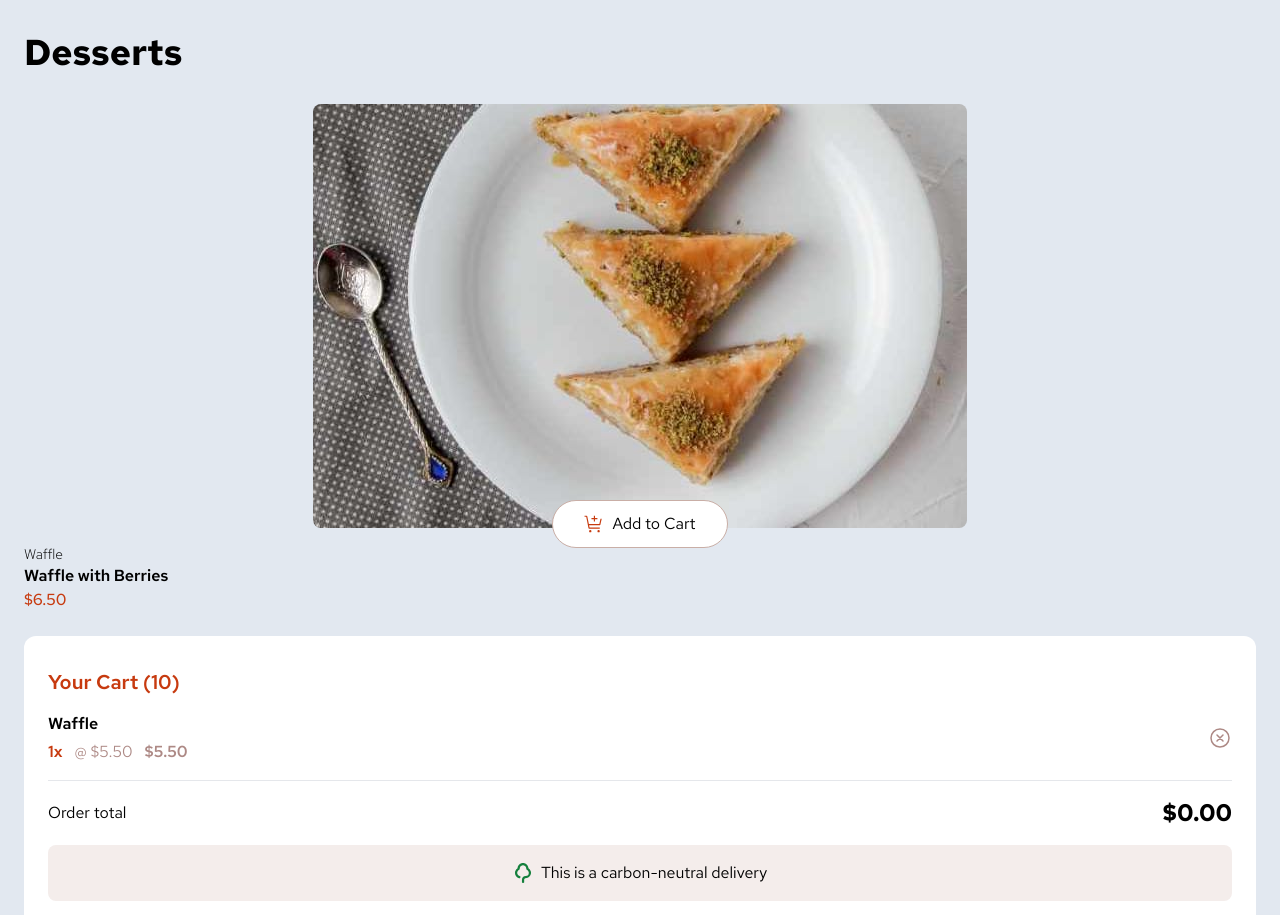
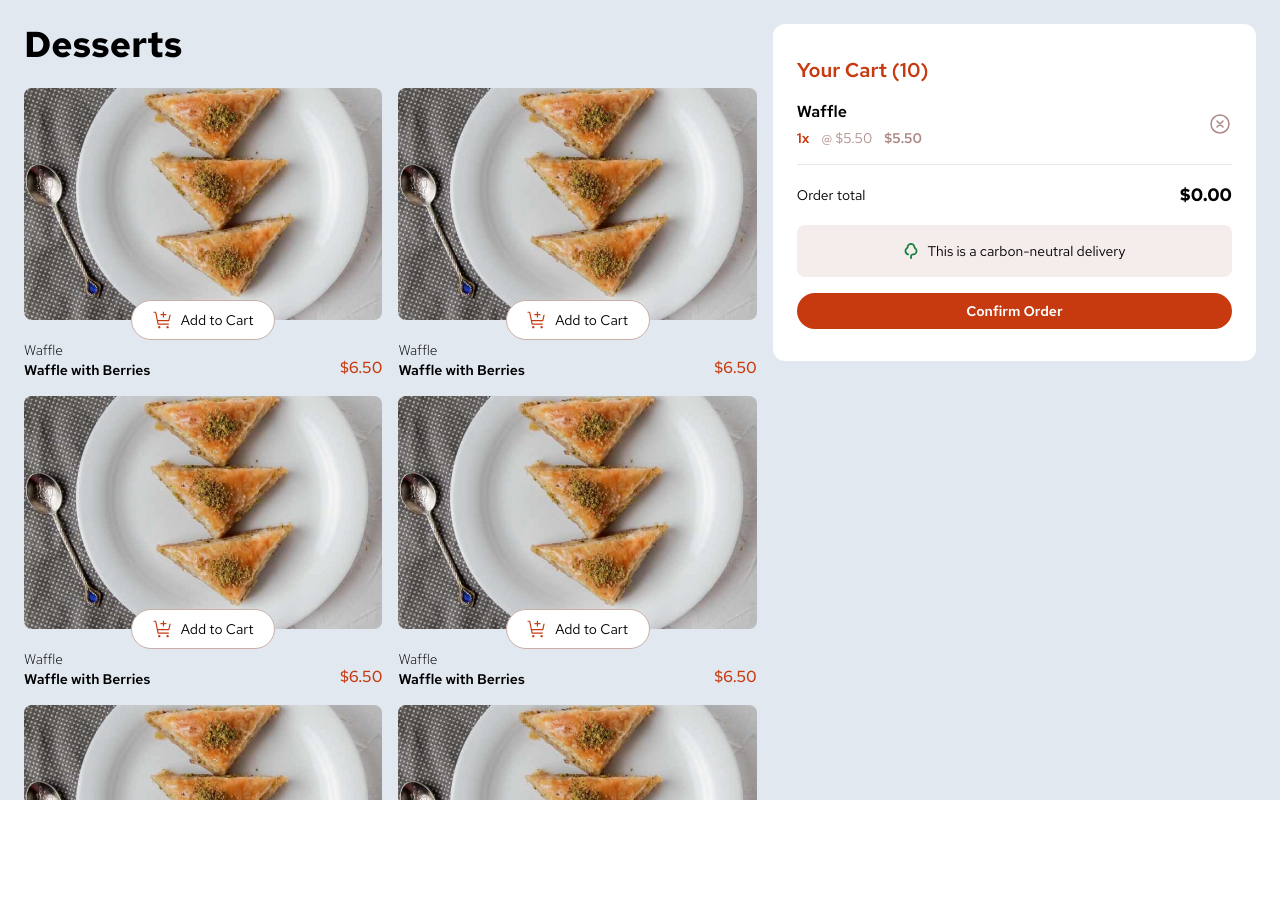
Before and after one commit to yuridapaz/front_end_mentor, a React (Vite) app in the folder product-list-with-cart/: page / in a window 1280 px wide. Shown: the top 915 px of the page. After the commit the page ends 800 px from the top, so only its background shows below. Built offline with nearby package versions, Linux system fonts and the light colour scheme.

Commit message:
tablet design

```diff
--- a/product-list-with-cart/src/App.tsx
+++ b/product-list-with-cart/src/App.tsx
@@ -1,4 +1,5 @@
 import { CartButton } from './components/CartButton';
+import CartComponent from './components/Cart';
 import CartItem from './components/CartItem';
 import { IoCloseCircleOutline } from 'react-icons/io5';
 import NumberInput from './components/NumberInput';
@@ -7,29 +8,29 @@ import { SiGumtree } from 'react-icons/si';
 
 function App() {
   return (
-    <div className="min-h-screen bg-slate-200 p-6">
-      <div className="mb-6 py-2">
-        <h1 className="text-4xl font-bold">Desserts</h1>
+    <div className="min-h-screen bg-slate-200 p-6 md:grid md:max-h-screen md:grid-cols-10 md:gap-4 md:overflow-hidden">
+      <div className="col-span-6 md:h-screen md:overflow-auto md:pb-10">
+        <div className="sticky top-0 mb-6 bg-slate-200 py-2 md:z-10 md:mb-0 md:py-0 md:pb-6">
+          <h1 className="text-4xl font-bold">Desserts</h1>
+        </div>
+        <div className="md:grid md:grid-cols-2 md:gap-4">
+          <ProductCard />
+          <ProductCard />
+          <ProductCard />
+          <ProductCard />
+          <ProductCard />
+          <ProductCard />
+          <ProductCard />
+          <ProductCard />
+          <ProductCard />
+          <ProductCard />
+          <ProductCard />
+          <ProductCard />
+          <ProductCard />
+        </div>
       </div>
-      <div className="">
-        <ProductCard />
-      </div>
-      <div className="my-6 flex flex-col gap-4 rounded-xl bg-white px-6 py-8">
-        <h1 className="text-xl font-semibold text-redType">Your Cart (10)</h1>
-        <CartItem onClick={() => console.log('first')} name="Waffle" amount={1} price={5.5} totalPrice={5.5} />
-        <div className="flex items-center justify-between">
-          <p>Order total</p>
-          <p className="text-2xl font-bold">$0.00</p>
-        </div>
-        {/* neutral carbon delivery */}
-        <div className="flex items-center justify-center gap-2 rounded-lg bg-rose100 p-4">
-          <SiGumtree className="h-5 w-5 text-green-700" />
-          <p> This is a carbon-neutral delivery</p>
-        </div>
-        {/* button complete order */}
-        <button className="rounded-full bg-redType p-4 font-semibold text-white transition-all hover:bg-redType/95">
-          Confirm Order
-        </button>
+      <div className="col-span-4">
+        <CartComponent />
       </div>
     </div>
   );
--- /dev/null
+++ b/product-list-with-cart/src/components/Cart/index.tsx
@@ -0,0 +1,29 @@
+import CartItem from '../CartItem';
+import React from 'react';
+import { SiGumtree } from 'react-icons/si';
+
+type Props = {};
+
+const CartComponent = (props: Props) => {
+  return (
+    <div className="my-6 flex flex-col gap-4 rounded-xl bg-white px-6 py-8 md:my-0">
+      <h1 className="text-xl font-semibold text-redType">Your Cart (10)</h1>
+      <CartItem onClick={() => console.log('first')} name="Waffle" amount={1} price={5.5} totalPrice={5.5} />
+      <div className="flex items-center justify-between">
+        <p className="md:text-sm">Order total</p>
+        <p className="text-2xl font-bold md:text-lg">$0.00</p>
+      </div>
+      {/* neutral carbon delivery */}
+      <div className="flex items-center justify-center gap-2 rounded-lg bg-rose100 p-4 md:px-2">
+        <SiGumtree className="h-5 w-5 text-green-700 md:h-4 md:w-4" />
+        <p className="md:text-sm"> This is a carbon-neutral delivery</p>
+      </div>
+      {/* button complete order */}
+      <button className="rounded-full bg-redType p-4 font-semibold text-white transition-all hover:bg-redType/95 md:p-2 md:text-sm">
+        Confirm Order
+      </button>
+    </div>
+  );
+};
+
+export default CartComponent;
--- a/product-list-with-cart/src/components/CartButton.tsx
+++ b/product-list-with-cart/src/components/CartButton.tsx
@@ -4,9 +4,9 @@ import { tv, type VariantProps } from 'tailwind-variants';
 
 const cartButtonVariants = tv({
   slots: {
-    base: 'group absolute -bottom-5 left-2/4 flex h-12 w-44 -translate-x-2/4 items-center justify-center gap-2 rounded-full border border-rose300 bg-white py-3 transition-all hover:border-redType',
+    base: 'group absolute -bottom-5 left-2/4 flex h-12 w-44 -translate-x-2/4 items-center justify-center gap-2 md:h-10 md:w-36 rounded-full border border-rose300 bg-white py-3 transition-all hover:border-redType',
     icon: 'h-5 w-5',
-    text: 'text-nowrap transition-all group-hover:text-redType',
+    text: 'text-nowrap transition-all group-hover:text-redType md:text-sm',
   },
 });
 
--- a/product-list-with-cart/src/components/CartItem/index.tsx
+++ b/product-list-with-cart/src/components/CartItem/index.tsx
@@ -15,9 +15,9 @@ const cartItem = ({ name, amount, price, totalPrice, onChange, onClick }: CartIt
       <div className="flex flex-col gap-1">
         <p className="font-semibold">{name}</p>
         <div className="flex items-center gap-3">
-          <p className="font-semibold text-redType">{amount}x</p>
-          <p className="text-rose400">@ ${price.toFixed(2)}</p>
-          <p className="font-semibold text-rose400">${totalPrice.toFixed(2)}</p>
+          <p className="font-semibold text-redType md:text-sm">{amount}x</p>
+          <p className="text-rose400 md:text-sm">@ ${price.toFixed(2)}</p>
+          <p className="font-semibold text-rose400 md:text-sm">${totalPrice.toFixed(2)}</p>
         </div>
       </div>
       <button onChange={onChange} onClick={onClick}>
--- a/product-list-with-cart/src/components/Product/index.tsx
+++ b/product-list-with-cart/src/components/Product/index.tsx
@@ -4,10 +4,10 @@ import { tv } from 'tailwind-variants';
 const productCardVariants = tv({
   slots: {
     wrapper: 'flex flex-col gap-4',
-    imageWrapper: 'relative flex w-full justify-center rounded-lg',
+    imageWrapper: 'relative flex w-full  justify-center rounded-lg',
     name: 'text-sm font-extralight',
-    description: 'font-semibold',
-    price: 'font-medium text-redType',
+    description: 'font-semibold md:text-sm',
+    price: 'font-medium text-redType md:flex md:items-end ',
   },
 });
 
@@ -26,9 +26,11 @@ const ProductCard = () => {
         <CartButton />
         {/* <NumberInput /> */}
       </div>
-      <div className="flex flex-col">
-        <p className={name()}>Waffle</p>
-        <p className={description()}>Waffle with Berries</p>
+      <div className="md: flex flex-col md:mt-1 md:w-full md:flex-row md:justify-between">
+        <div>
+          <p className={name()}>Waffle</p>
+          <p className={description()}>Waffle with Berries</p>
+        </div>
         <p className={price()}>$6.50</p>
       </div>
     </div>
```
